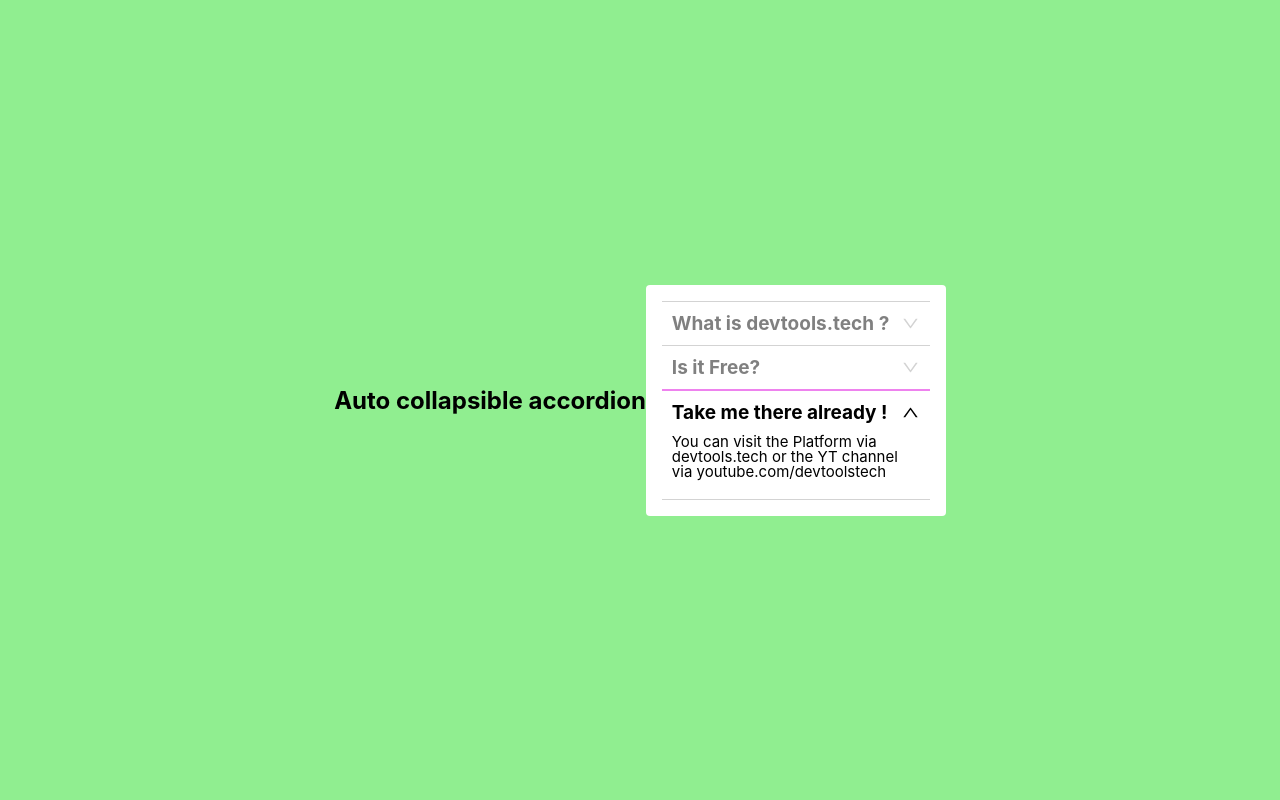
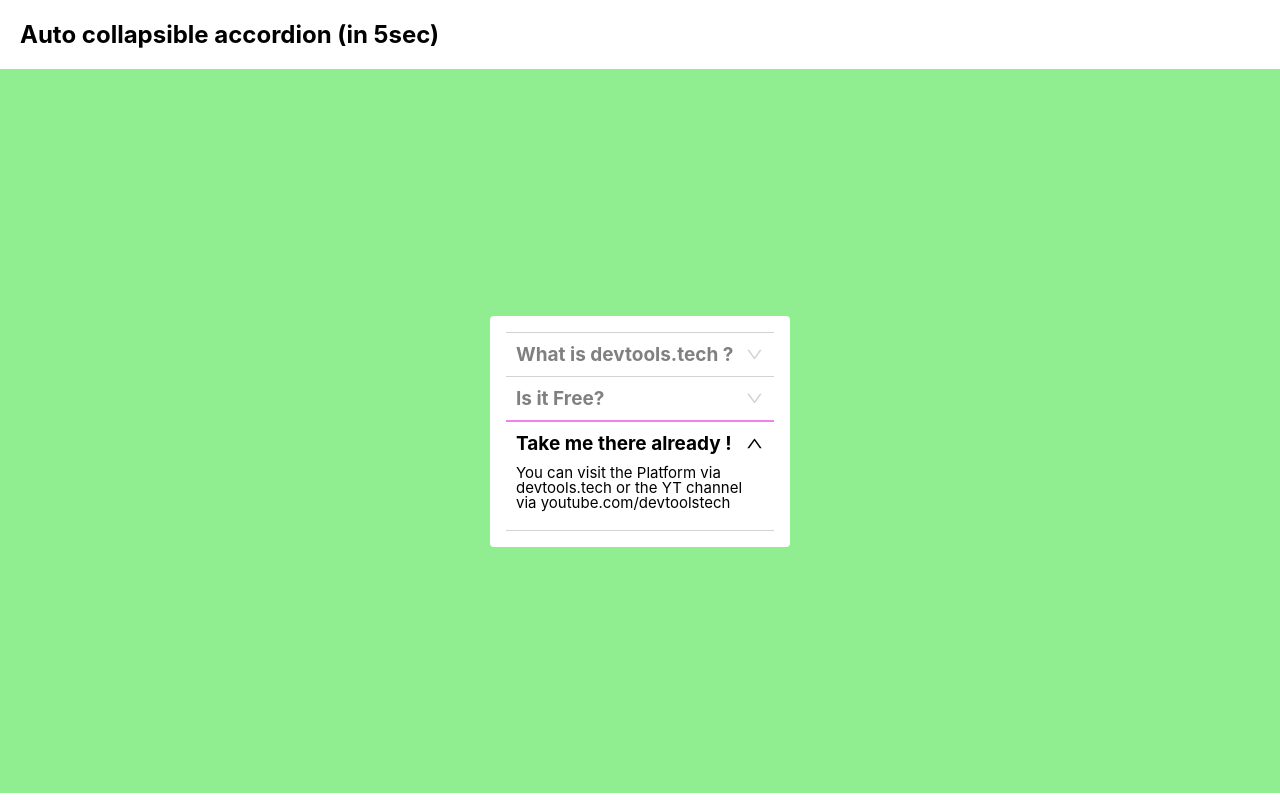
Before and after one commit to vinaygupta98/auto-collapsible-accordion, a React (Create React App) app: page / in a window 1280 px wide. Built offline with nearby package versions, Linux system fonts and the light colour scheme.

Commit message:
fixed header

```diff
--- a/src/App.js
+++ b/src/App.js
@@ -1,19 +1,46 @@
 import React from "react";
-import MainPage from "./MainPage";
+import Accordion from "./Components/Accordion";
 
 const App = () => {
   return (
+    <div>
+      <h2 style={{ margin: "20px" }}>Auto collapsible accordion (in 5sec)</h2>
       <div
         style={{
           display: "flex",
+          flexDirection: "column",
           justifyContent: "center",
           alignItems: "center",
-        height: "100vh",
-        width: "100%",
           background: "lightgreen",
+          height: "90.5vh",
         }}>
-      <h2>Auto collapsible accordion</h2>
-      <MainPage />
+        <div style={{ width: "300px" }}>
+          <Accordion defaultActive="1">
+            <Accordion.Item id="1">
+              <Accordion.Toggle>What is devtools.tech ?</Accordion.Toggle>
+              <Accordion.Panel>
+                Devtools Tech is Platform for Frontend Engineers to learn, grow
+                and prepare for interviews by solving from high quality real
+                world programming interview questions asked by top companies
+                around the world
+              </Accordion.Panel>
+            </Accordion.Item>
+            <Accordion.Item id="2">
+              <Accordion.Toggle>Is it Free?</Accordion.Toggle>
+              <Accordion.Panel>
+                Yes, the platform and YouTube both are completely free!
+              </Accordion.Panel>
+            </Accordion.Item>
+            <Accordion.Item id="3">
+              <Accordion.Toggle>Take me there already !</Accordion.Toggle>
+              <Accordion.Panel>
+                You can visit the Platform via devtools.tech or the YT channel
+                via youtube.com/devtoolstech
+              </Accordion.Panel>
+            </Accordion.Item>
+          </Accordion>
+        </div>
+      </div>
     </div>
   );
 };
--- a/src/MainPage.jsx
+++ /dev/null
@@ -1,35 +0,0 @@
-import React from "react";
-import Accordion from "./Components/Accordion";
-
-const MainPage = (props) => {
-  return (
-    <div style={{ width: "300px" }}>
-      <Accordion defaultActive="1" {...props}>
-        <Accordion.Item id="1">
-          <Accordion.Toggle>What is devtools.tech ?</Accordion.Toggle>
-          <Accordion.Panel>
-            Devtools Tech is Platform for Frontend Engineers to learn, grow and
-            prepare for interviews by solving from high quality real world
-            programming interview questions asked by top companies around the
-            world
-          </Accordion.Panel>
-        </Accordion.Item>
-        <Accordion.Item id="2">
-          <Accordion.Toggle>Is it Free?</Accordion.Toggle>
-          <Accordion.Panel>
-            Yes, the platform and YouTube both are completely free!
-          </Accordion.Panel>
-        </Accordion.Item>
-        <Accordion.Item id="3">
-          <Accordion.Toggle>Take me there already !</Accordion.Toggle>
-          <Accordion.Panel>
-            You can visit the Platform via devtools.tech or the YT channel via
-            youtube.com/devtoolstech
-          </Accordion.Panel>
-        </Accordion.Item>
-      </Accordion>
-    </div>
-  );
-};
-
-export default MainPage;
```
Lines whose indentation alone changed are shown as unchanged.
